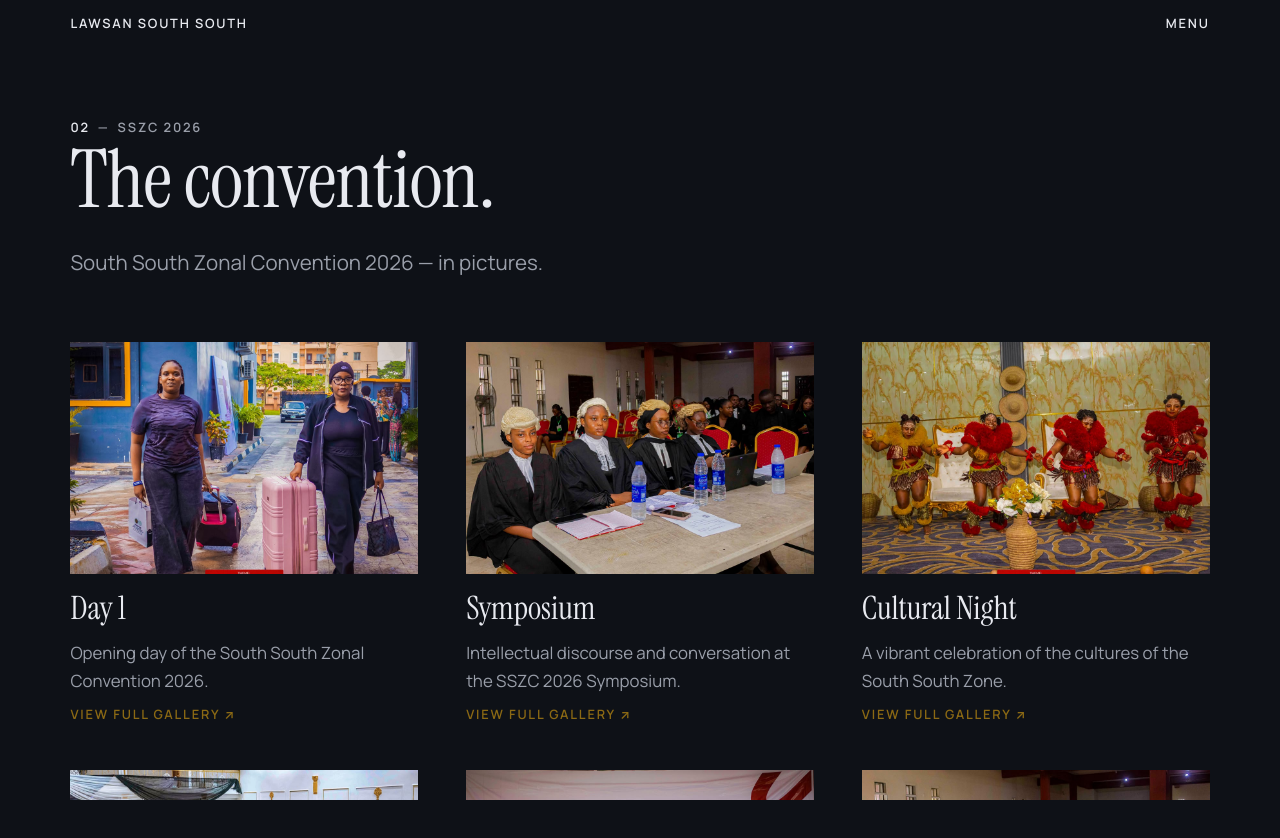
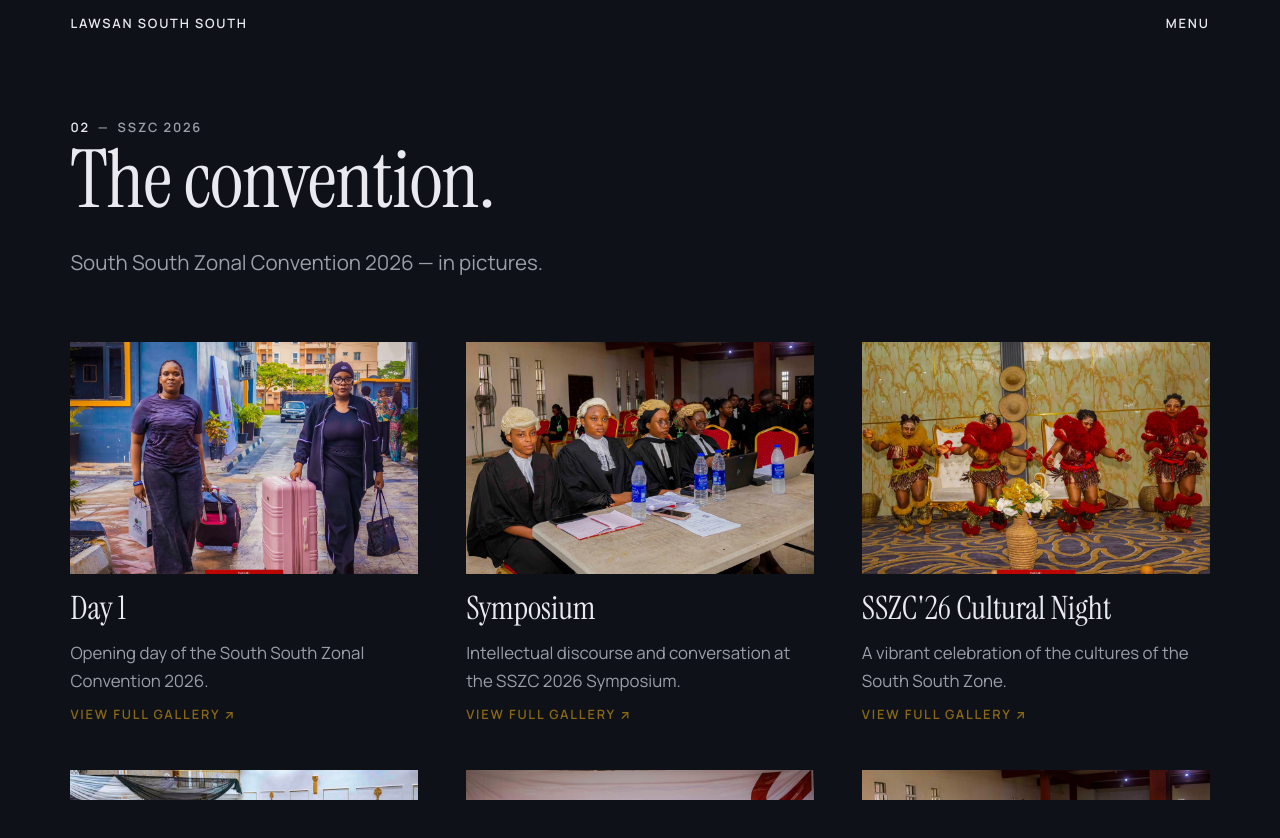
Before and after one commit to itztonydoubra-hash/SSZC, a Next.js app: page /sszc-2026 in a window 1280 px wide. Shown: the top 838 px of the page. Built offline with nearby package versions, Linux system fonts and the light colour scheme.

Commit message:
fix(sszc-2026): rename Cultural Night and Dinner cards to SSZC'26 Cultural Night and SSZC'26 Dinner Night

```diff
--- a/app/sszc-2026/page.tsx
+++ b/app/sszc-2026/page.tsx
@@ -26,17 +26,17 @@ const EVENTS = [
     link: "https://jossyphotos.pixieset.com/sszc26symposium/",
   },
   {
-    title: "Cultural Night",
+    title: "SSZC'26 Cultural Night",
     description: "A vibrant celebration of the cultures of the South South Zone.",
     image: "/media/general/sszc2026-cultural-night.jpeg.jpeg",
-    alt: "Cultural Night at the South South Zonal Convention 2026",
+    alt: "SSZC'26 Cultural Night at the South South Zonal Convention 2026",
     link: "https://jossyphotos.pixieset.com/culturalnight/",
   },
   {
-    title: "Dinner",
+    title: "SSZC'26 Dinner Night",
     description: "The official dinner of the South South Zonal Convention 2026.",
     image: "/media/general/sszc2026-dinner.jpeg.jpeg",
-    alt: "Dinner at the South South Zonal Convention 2026",
+    alt: "SSZC'26 Dinner Night at the South South Zonal Convention 2026",
     link: "https://jossyphotos.pixieset.com/sszc26dinner/",
   },
   {
```
